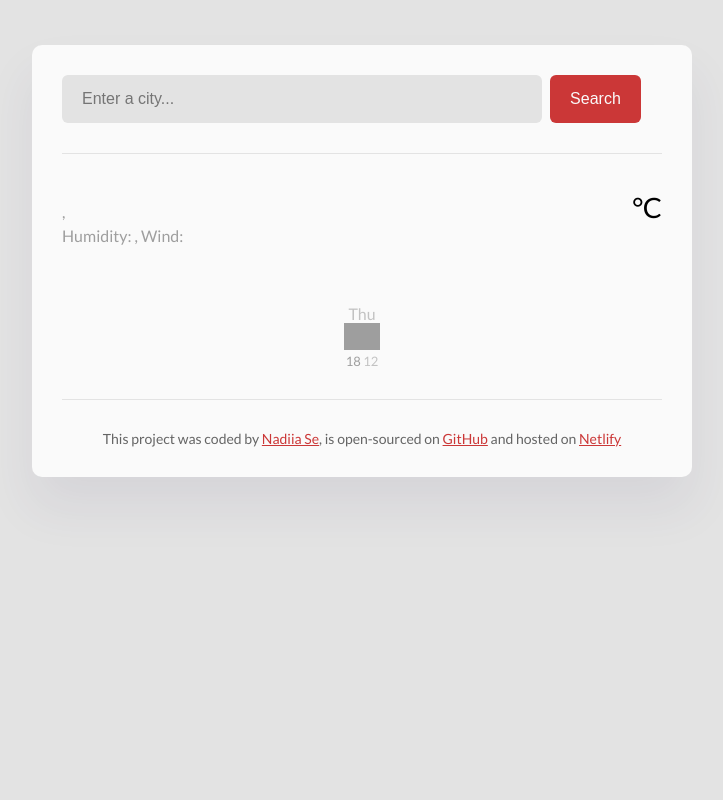
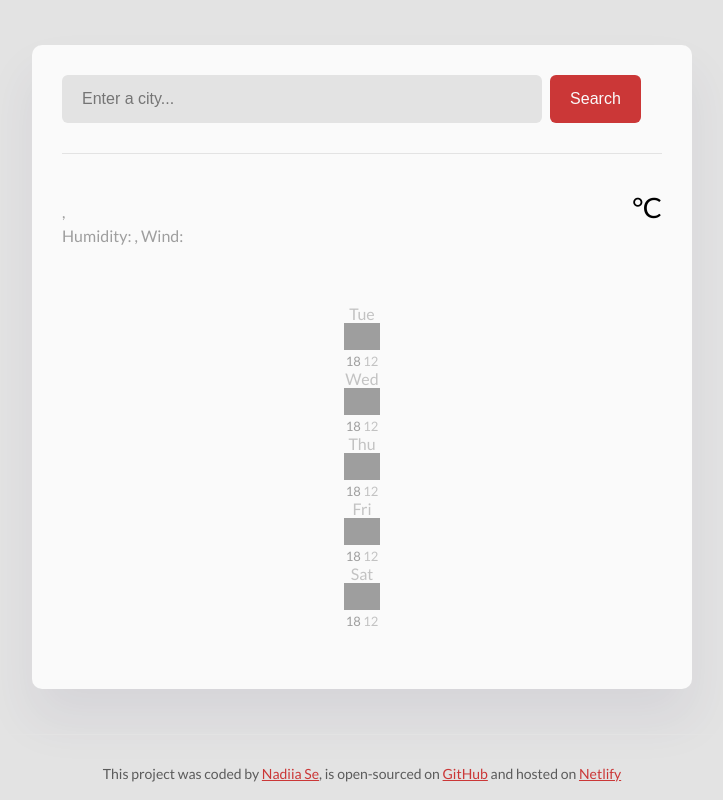
Before and after one commit to NadiiaSe/METEO, a plain HTML site: page index.html in a window 1280 px wide. Shown: the whole page, without its empty margins (278-1001 px from the left). Drawn offline with nearby package versions, Linux system fonts and the light colour scheme; no server answers; grey boxes are pictures that could not be loaded.

Commit message:
add loop in js

```diff
--- a/index.html
+++ b/index.html
@@ -47,20 +47,8 @@
             <div class="weather-app-unit">°C</div>
           </div>
         </div>
-        <div class="weather-forecast">
-          <div class="row">
-            <div class="col-2">
-              <div class="weather-forecast-date">Thu</div>
-              <img
-                src="http://openweathermap.org/img/wn/50d@2x.png"
-                alt=""
-                width="36"
-              />
-              <div class="weather-forecast-temperatures">
-                <span class="wetaher-forecast-temperature-max">18 </span
-                ><span class="wetaher-forecast-temperature-min">12</span>
-              </div>
-            </div>
+        <div class="weather-forecast" id="forecast">
+
           </div>
         </div>
       </main>
--- a/src/index.js
+++ b/src/index.js
@@ -53,5 +53,32 @@ function handleSearchSubmit(event) {
 let searchFormElement = document.querySelector("#search-form");
 searchFormElement.addEventListener("submit", handleSearchSubmit);
 
+function displayForecast() {
+  let forecastElement = document.querySelector("#forecast");
+  let days = ["Tue", "Wed", "Thu", "Fri", "Sat"];
+  let forecastHtml = "";
+  days.forEach(function (day) {
+    forecastHtml =
+      forecastHtml +
+      `
+
+            <div class="col-2">
+              <div class="weather-forecast-date">${day}</div>
+              <img
+                src="http://openweathermap.org/img/wn/50d@2x.png"
+                alt=""
+                width="36"
+              />
+              <div class="weather-forecast-temperatures">
+                <span class="wetaher-forecast-temperature-max">18 </span
+                ><span class="wetaher-forecast-temperature-min">12</span>
+              </div>
+            `;
+  });
+
+  forecastElement.innerHTML = forecastHtml;
+}
+
 searchCity("Lisbon");
+displayForecast();
 // console.log(response.data);
```
